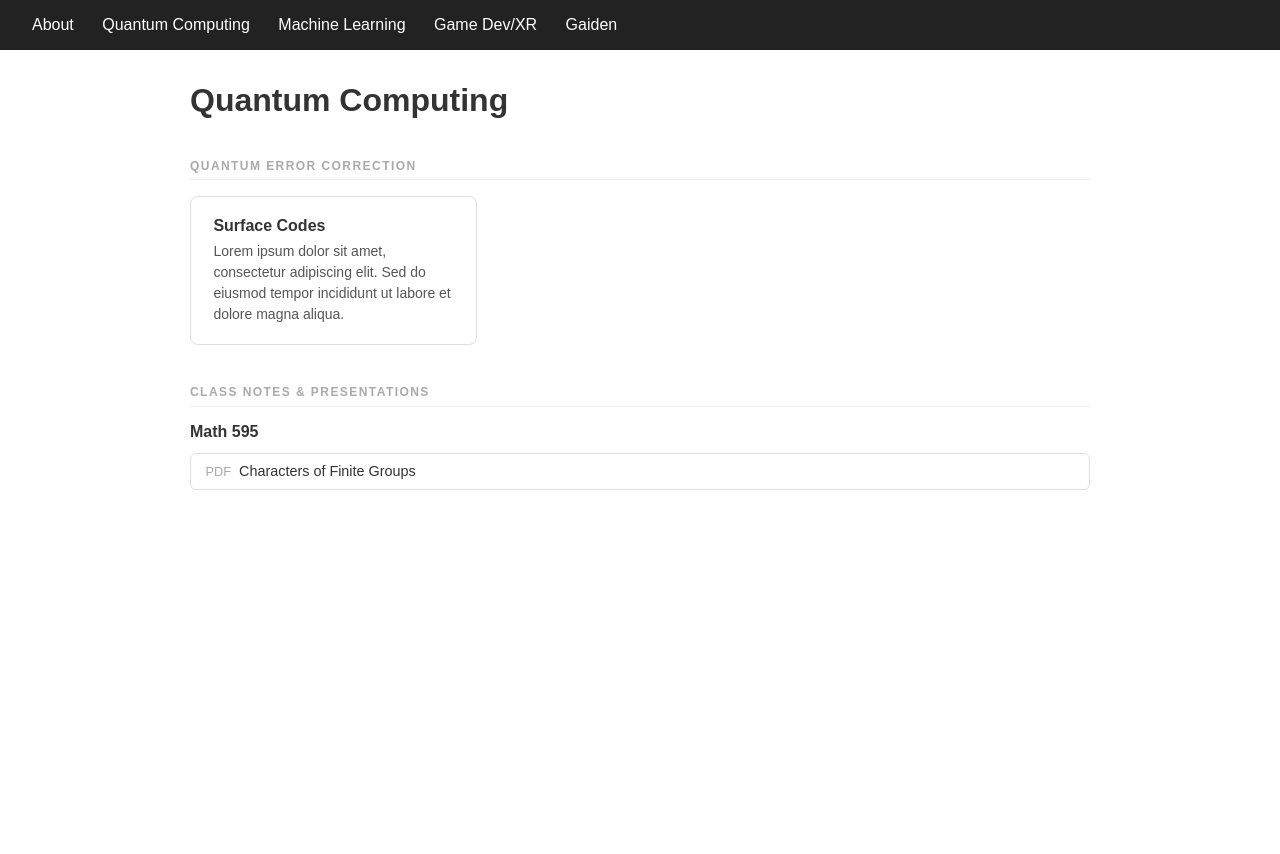
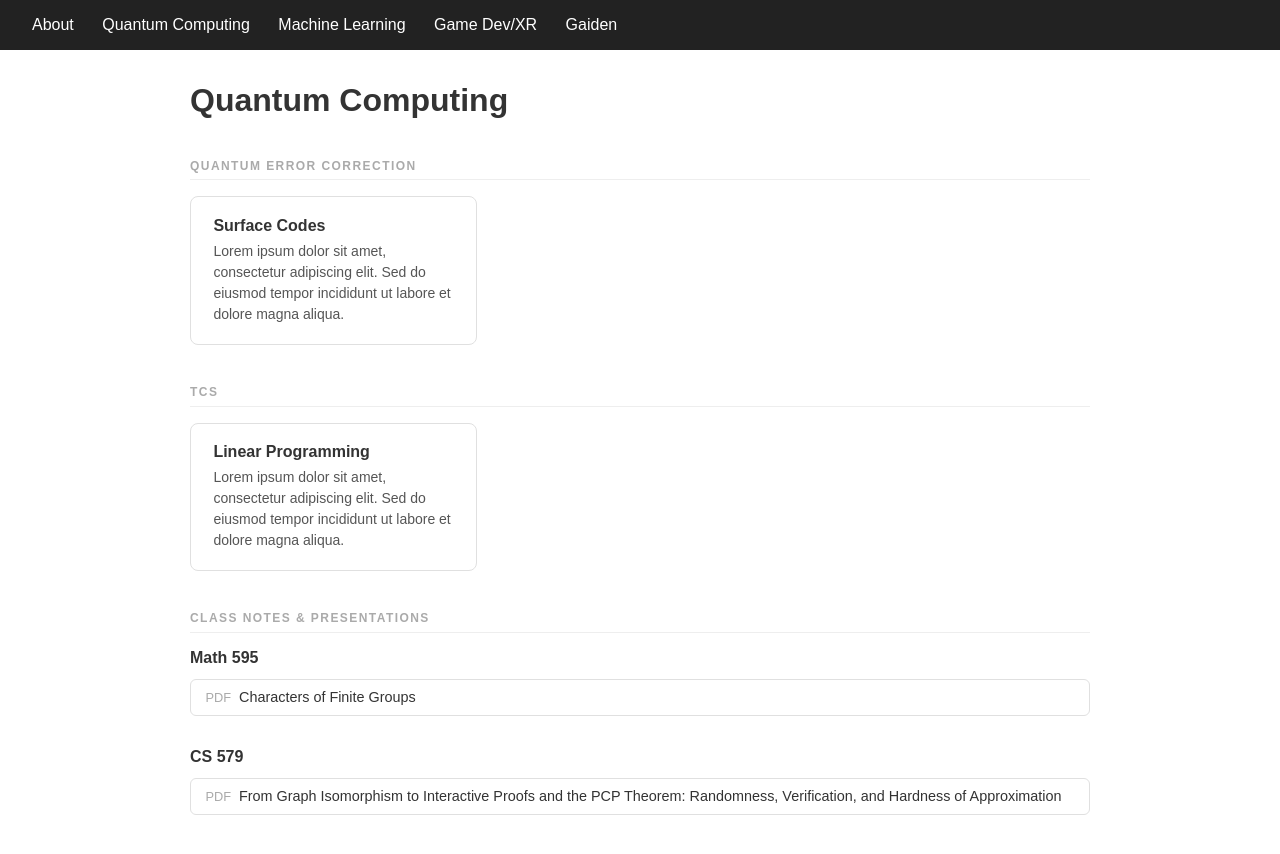
Before and after one commit to AAbhi256/AAbhi256.github.io, a Jekyll site: the page built from qc.md, in a window 1280 px wide. Shown: the top 854 px of the page. Built offline with Jekyll 4.4.1, drawn with Linux system fonts in a browser that asks for light colours.

Commit message:
tcs section + 579 section

```diff
--- a/qc.md
+++ b/qc.md
@@ -56,6 +56,17 @@ title: Quantum Computing
 
 </div>
 
+<div class="section-header">TCS</div>
+
+<div class="writeup-grid">
+
+  <a class="writeup-card" href="/qc/linear-programming">
+    <div class="wc-title">Linear Programming</div>
+    <div class="wc-desc">Lorem ipsum dolor sit amet, consectetur adipiscing elit. Sed do eiusmod tempor incididunt ut labore et dolore magna aliqua.</div>
+  </a>
+
+</div>
+
 <div class="section-header">Class Notes &amp; Presentations</div>
 
 <div class="course-block">
@@ -69,3 +80,15 @@ title: Quantum Computing
     </li>
   </ul>
 </div>
+
+<div class="course-block">
+  <div class="course-title">CS 579</div>
+  <ul class="resource-list">
+    <li>
+      <a href="https://granha.github.io/cs579_fall25/Lecture_07.pdf" target="_blank" rel="noopener">
+        <span class="res-icon">PDF</span>
+        <span class="res-label">From Graph Isomorphism to Interactive Proofs and the PCP Theorem: Randomness, Verification, and Hardness of Approximation</span>
+      </a>
+    </li>
+  </ul>
+</div>
```
Also changed, not shown: qc/linear-programming.md (added, +6 -0 lines).
